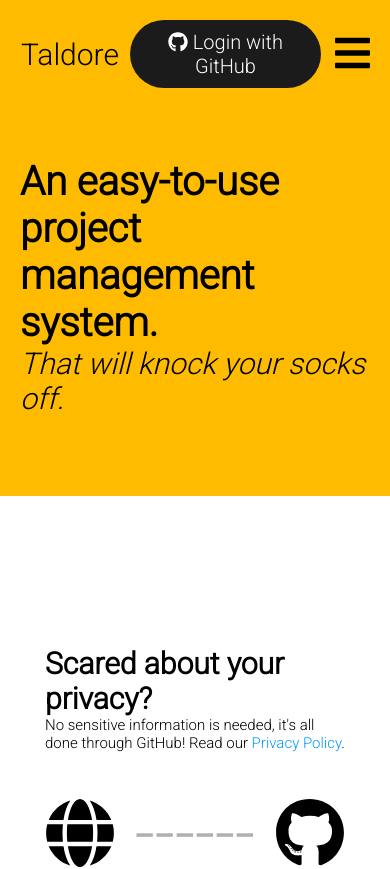
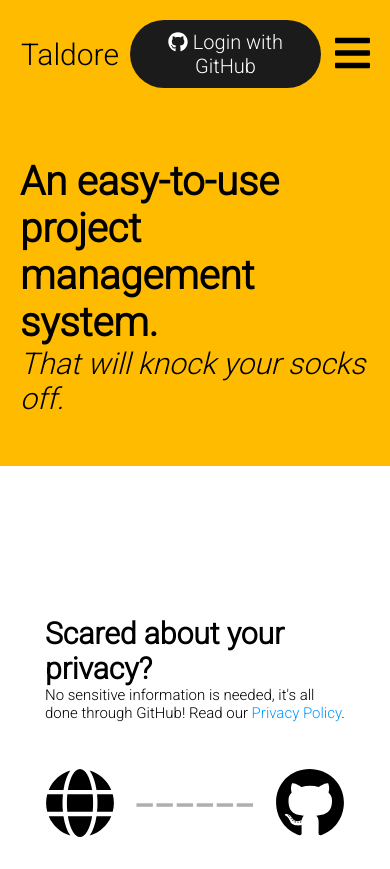
Before and after one commit to Salint/taldore-frontend, a React (Create React App) app: page / in a window 390 px wide. Shown: the top 869 px of the page. Built offline with nearby package versions, Linux system fonts and the light colour scheme.

Commit message:
Fix navigation bar and header

```diff
--- a/src/assets/style/components/navbar.css
+++ b/src/assets/style/components/navbar.css
@@ -65,7 +65,7 @@ nav div#auth button {
 	cursor: pointer;
 	z-index: 1;
 }
-@media (max-width: 1300px) {
+@media (max-width: 1000px) {
 	nav div#brand {
 		padding-left: 10px;
 	}
--- a/src/assets/style/master.css
+++ b/src/assets/style/master.css
@@ -25,12 +25,12 @@ header section p {
 @media (max-width: 1300px) {
 	header section {
 		text-align: left;
-		margin: 0 100px;
+		margin: 0 50px;
 	}
 }
 @media (max-width: 900px) {
 	header#home section {
 		margin: 0 20px;
-		padding: 50px 0 80px 0;
+		padding: 50px 0;
 	}
 }
```
